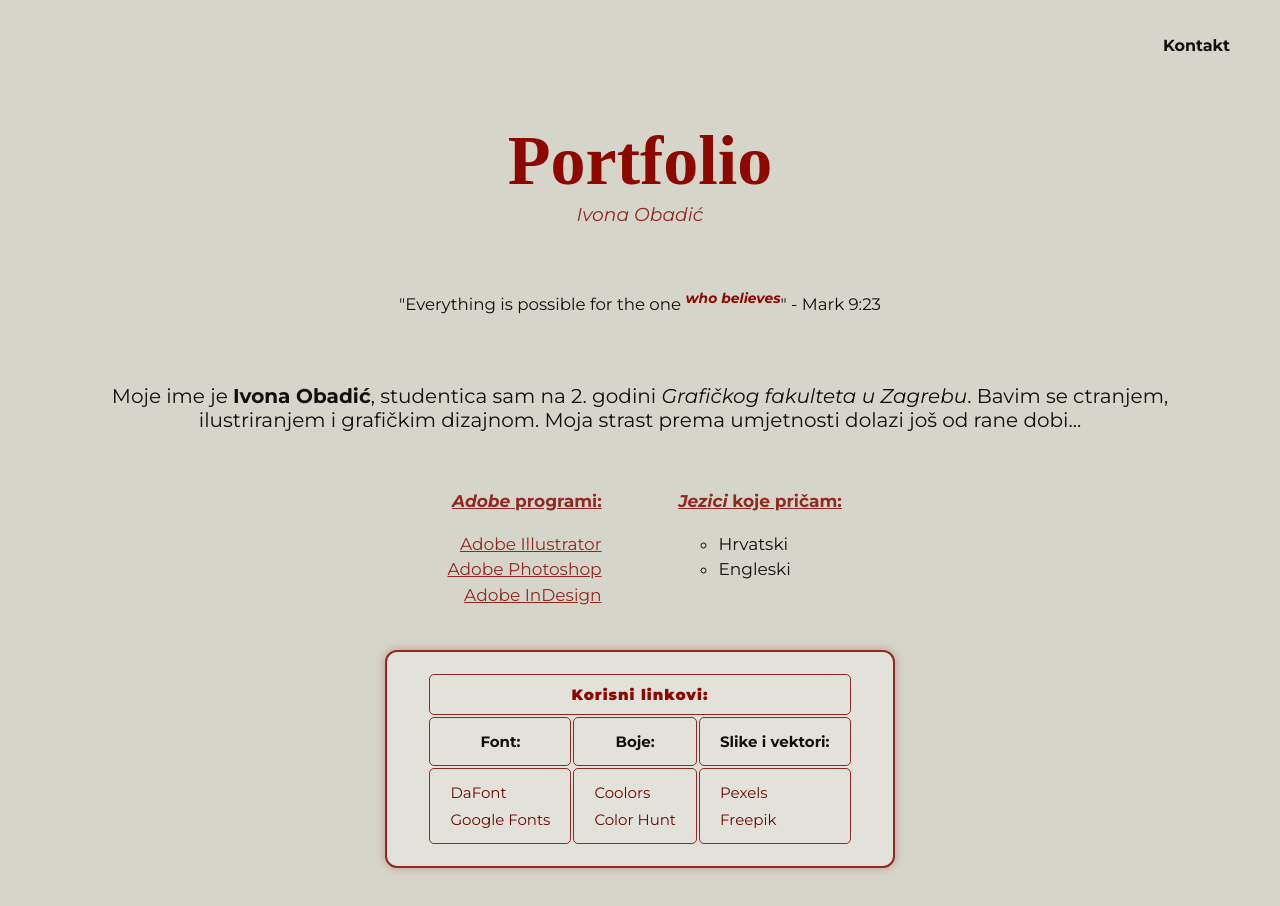
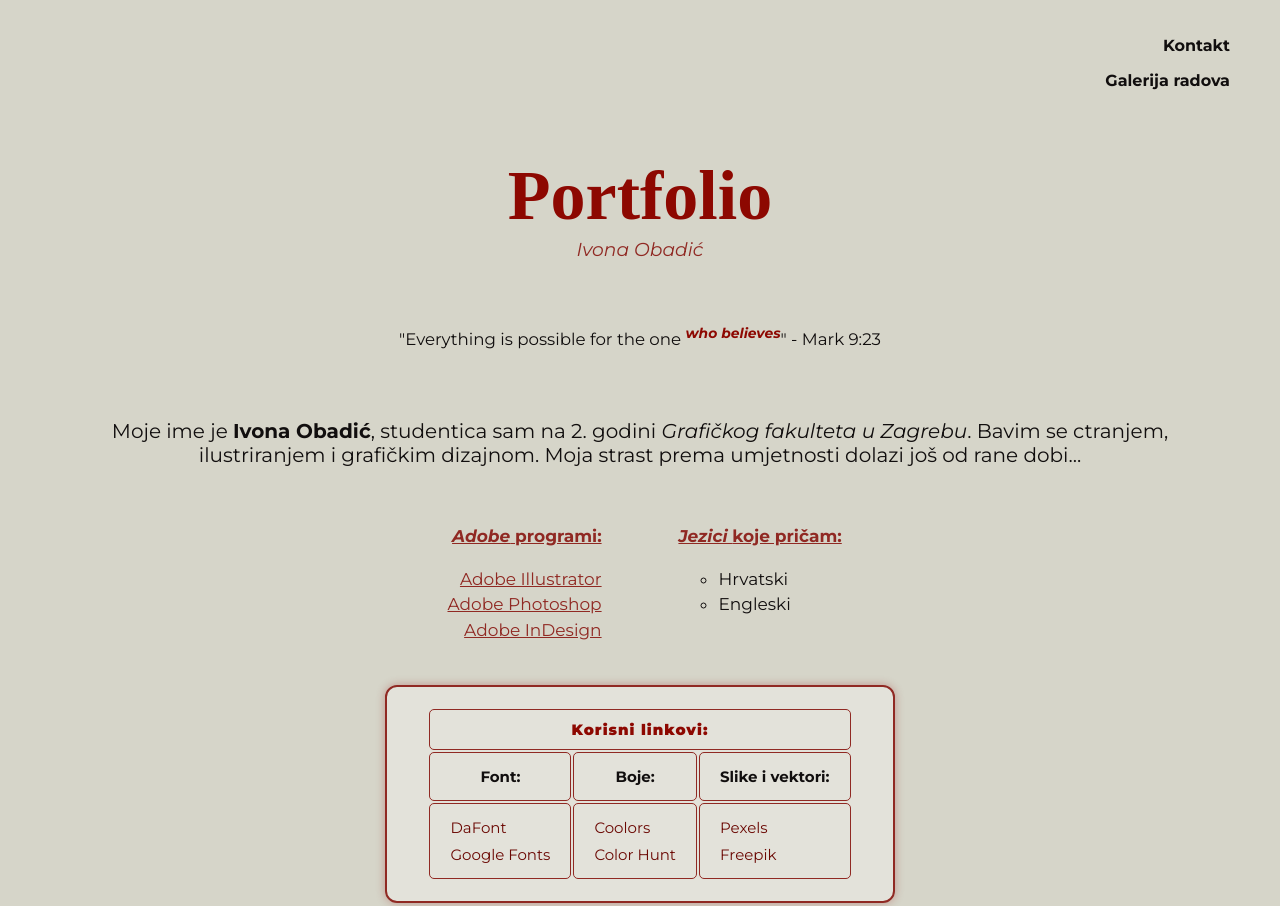
Before and after one commit to yv0ne/Portfolio, a plain HTML site: page index.html in a window 1280 px wide. Shown: the top 906 px of the page. Drawn offline with Linux system fonts and the light colour scheme; a web font is replaced by a local one.

Commit message:
Add files via upload

```diff
--- a/index.html
+++ b/index.html
@@ -19,6 +19,10 @@
     <nav>
         <ul>
             <li><a href="kontakt.html">Kontakt</a></li>
+        </ul>
+
+        <ul>
+            <li><a href="galerija.html">Galerija radova</a></li>
         </ul>
 
     </nav>
```
